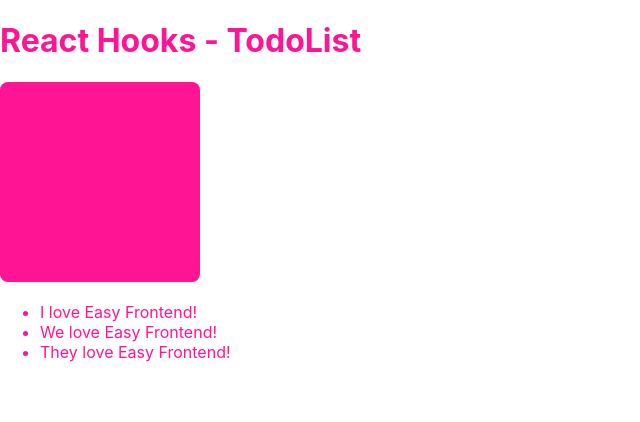
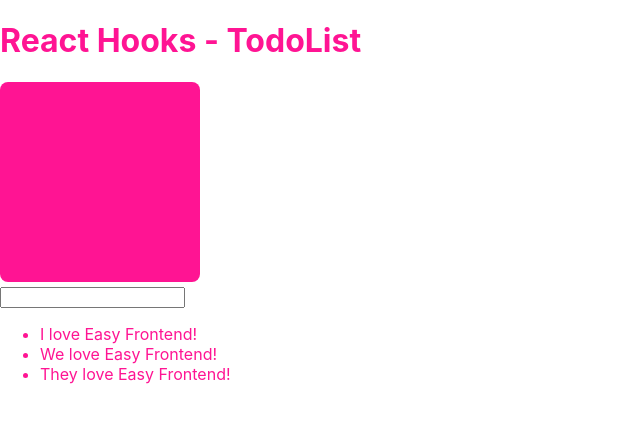
Before and after one commit to thinhgakon/reactjs-hooks-basic, a React (Create React App) app: page / in a window 1280 px wide. Shown: the top 422 px of the page, without its empty margins (0-640 px from the left). Built offline with nearby package versions, Linux system fonts and the light colour scheme.

Commit message:
useState TodoList: add todo

```diff
--- a/src/App.js
+++ b/src/App.js
@@ -3,6 +3,7 @@ import logo from "./logo.svg";
 import "./App.scss";
 import ColorBox from "./components/ColorBox";
 import TodoList from "./components/TodoList";
+import TodoForm from "./components/TodoForm";
 
 function App() {
   const initTodoList = [
@@ -21,10 +22,21 @@ function App() {
     setTodoList(newTodoList);
   }
 
+  function handleOnSubmit(formValues) {
+    const newTodo = {
+      id: todoList.length + 1,
+      ...formValues,
+    };
+    const newTodoList = [...todoList];
+    newTodoList.push(newTodo);
+    setTodoList(newTodoList);
+  }
+
   return (
     <div className="app">
       <h1>React Hooks - TodoList</h1>
       <ColorBox />
+      <TodoForm onSubmit={handleOnSubmit} />
       <TodoList todos={todoList} onTodoClick={handleTodoClick} />
     </div>
   );
--- /dev/null
+++ b/src/components/TodoForm/index.jsx
@@ -0,0 +1,34 @@
+import React from "react";
+import PropTypes from "prop-types";
+import { useState } from "react";
+
+TodoForm.propTypes = {
+  onSubmit: PropTypes.func,
+};
+TodoForm.defaultProps = {
+  onSubmit: null,
+};
+
+function TodoForm(props) {
+  const { onSubmit } = props;
+  const [value, setValue] = useState("");
+  function handleOnChange(e) {
+    setValue(e.target.value);
+  }
+  function handleOnSubmit(e) {
+    e.preventDefault();
+    if (!onSubmit) return;
+    const formValues = {
+      title: value,
+    };
+    onSubmit(formValues);
+    setValue("");
+  }
+  return (
+    <form onSubmit={handleOnSubmit}>
+      <input type="text" value={value} onChange={handleOnChange} />
+    </form>
+  );
+}
+
+export default TodoForm;
```
